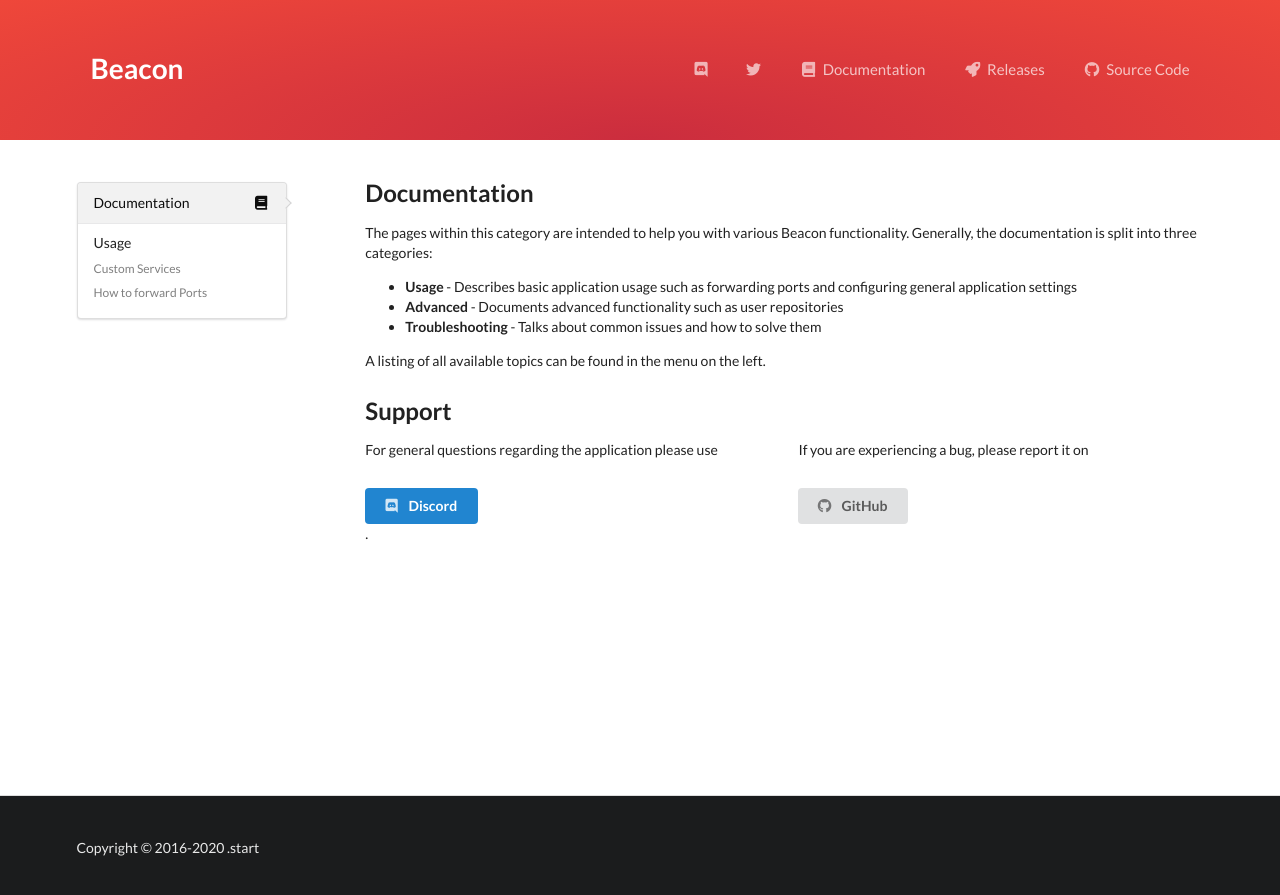
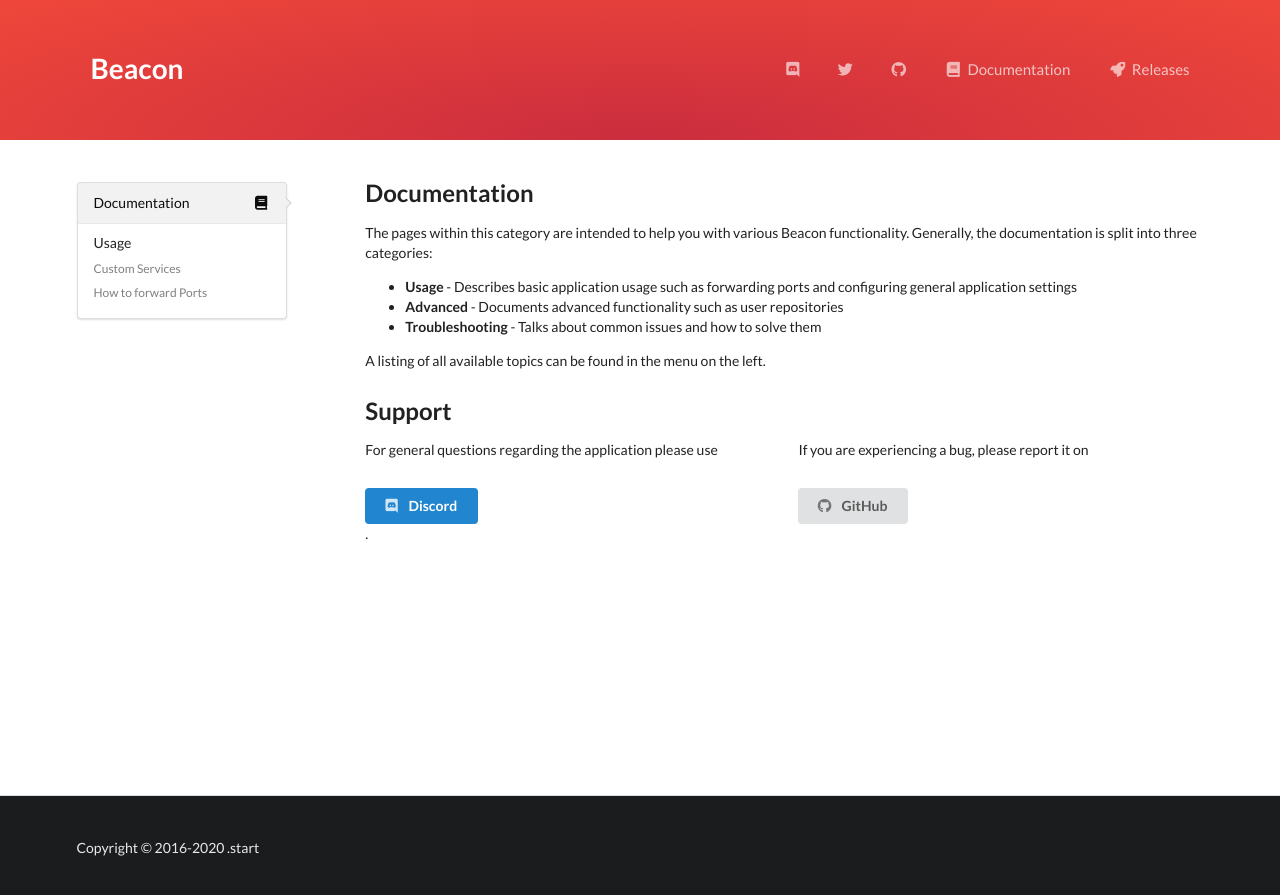
Before and after one commit to dotStart/Beacon, a Jekyll site: the page built from docs/index.html, in a window 1280 px wide. Shown: the top 895 px of the page. Built offline with Jekyll 4.4.1, drawn with Linux system fonts in a browser that asks for light colours.

Commit message:
Moved the GitHub icon.

```diff
--- a/_includes/header.html
+++ b/_includes/header.html
@@ -12,6 +12,9 @@
         <a href="{{ site.social.twitter }}" class="icon item">
           <i class="twitter icon"></i>
         </a>
+        <a href="{{ site.social.github }}" class="icon item">
+          <i class="github icon"></i>
+        </a>
 
         <a href="{{ '/docs' | relative_url }}" class="item">
           <i class="book icon"></i>
@@ -21,10 +24,6 @@
           <i class="rocket icon"></i>
           Releases
         </a>
-        <a href="{{ site.social.github }}" class="item">
-          <i class="github icon"></i>
-          Source Code
-        </a>
       </div>
     </div>
   </section>
```
